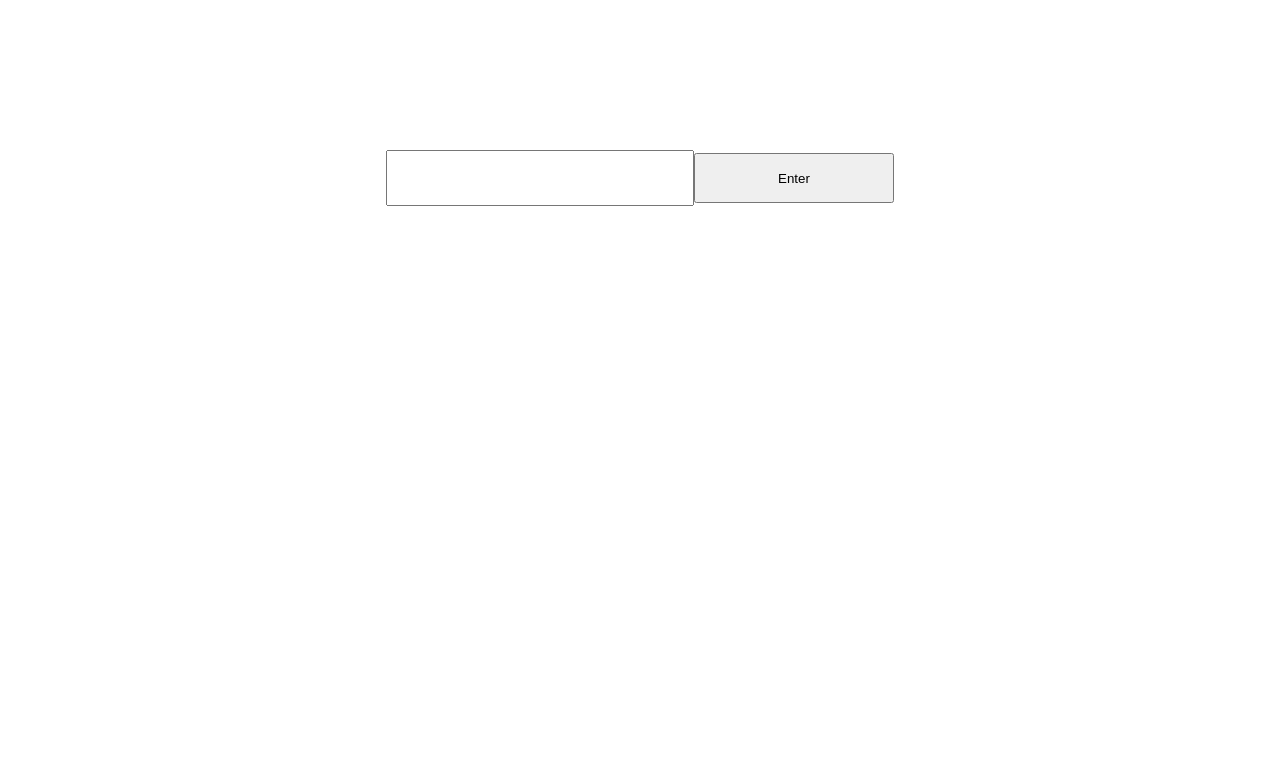
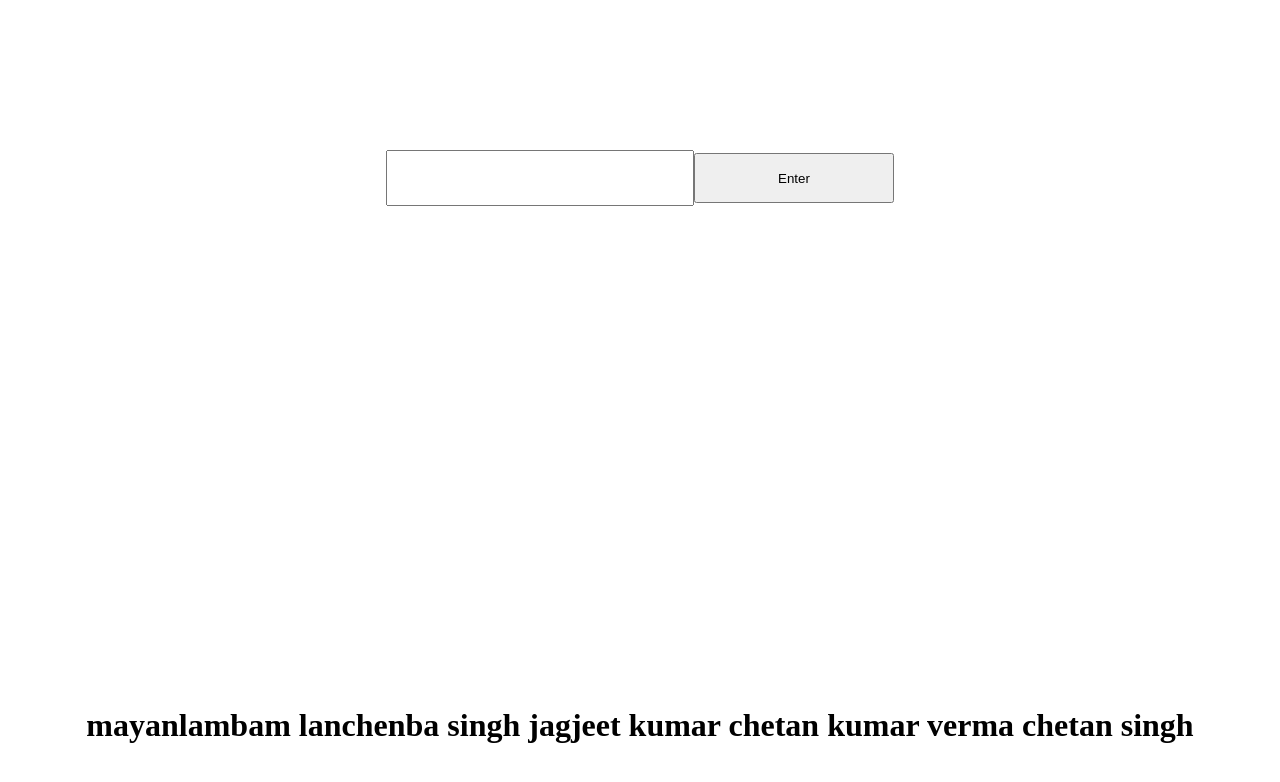
Before and after one commit to depeshsikarwar/weathercheckingproject, a plain HTML site: page index.html in a window 1280 px wide. Drawn offline with Linux system fonts and the light colour scheme.

Commit message:
Add heading with names to index.html

```diff
--- a/index.html
+++ b/index.html
@@ -14,6 +14,7 @@
     <main class="main">
 
     </main>
+    <h1>mayanlambam lanchenba singh jagjeet kumar chetan kumar verma chetan singh</h1>
     <script src="working.js"></script>
 </body>
 </html>
```
